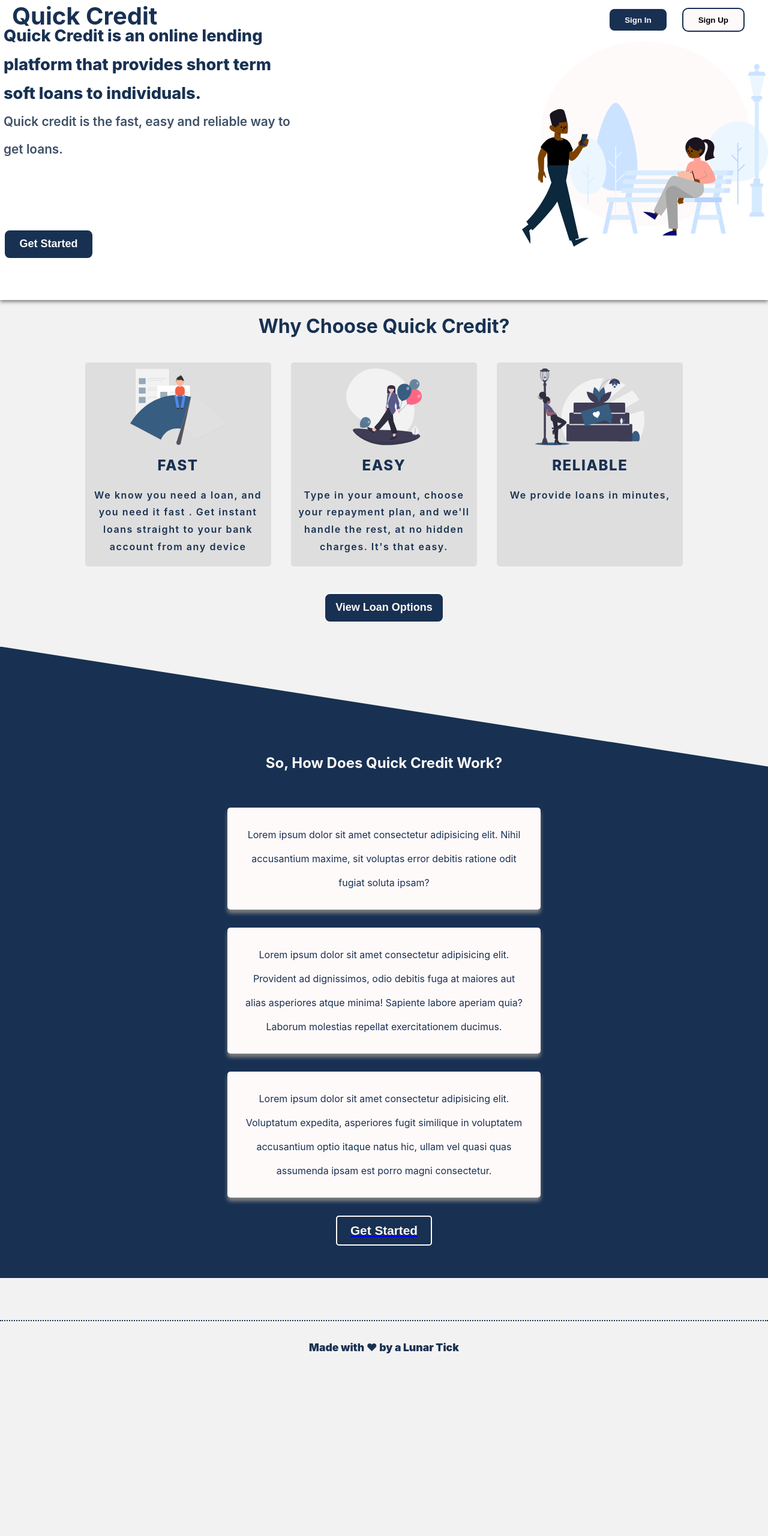
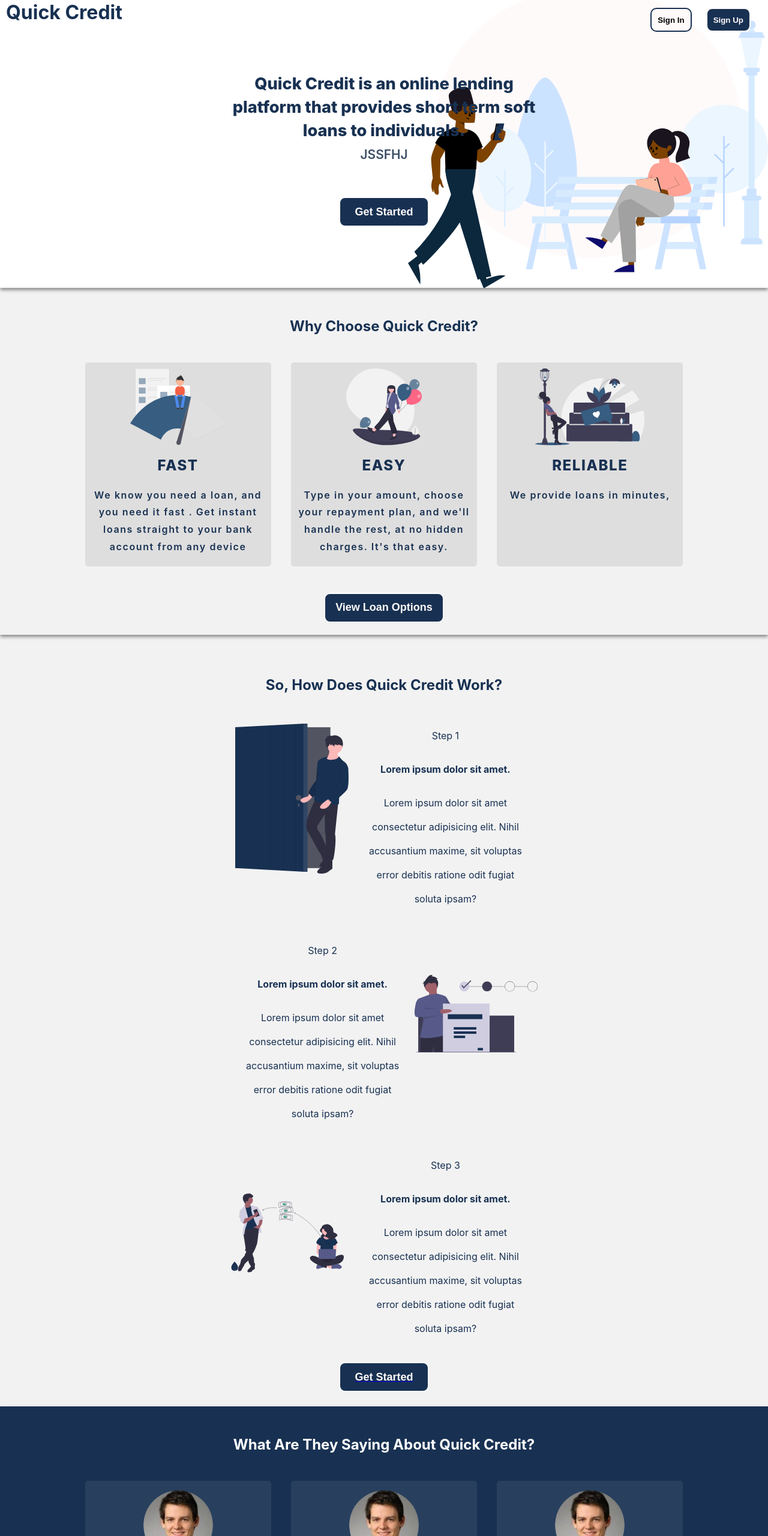
Before and after one commit to THEmmanuel/Quick-Credit, a website: page UI/index.html in a window 1280 px wide. Shown: the part 20-2580 px from the top of the page at 60% size. Before the commit the page ends 2302 px from the top, so only its background shows below. Drawn offline with Linux system fonts and the light colour scheme.

Commit message:
redesigned some elements in the pages

```diff
--- /dev/null
+++ b/UI/css/apply.css
@@ -0,0 +1,130 @@
+/* Color Theme Swatches in Hex */
+.Bloggy-Gradient-Blues-1-hex {
+    color: #E1E6FA;
+}
+
+.Bloggy-Gradient-Blues-2-hex {
+    color: #C4D7ED;
+}
+
+.Bloggy-Gradient-Blues-3-hex {
+    color: #ABC8E2;
+}
+
+.Bloggy-Gradient-Blues-4-hex {
+    color: #375D81;
+}
+
+.Bloggy-Gradient-Blues-5-hex {
+    color: #183152;
+}
+
+
+body {
+    margin: 2px;
+    background-color: #F5F5F5;
+    line-height: 1.8em;
+    color: #000;
+    font-family: -apple-system, BlinkMacSystemFont, 'Segoe UI', Roboto, Oxygen, Ubuntu, Cantarell, 'Open Sans', 'Helvetica Neue', sans-serif;
+}
+
+nav {
+    display: flex;
+    /* margin:0 20px; */
+    padding: 0 10px;
+}
+
+.main_logo {
+    font-size: 2em;
+    color: #183152;
+}
+
+ul {
+    display: flex;
+    overflow: hidden;
+    list-style: none;
+    font-size: 1.5em;
+    margin-left: auto;
+}
+
+li {
+    font-size: 0.7em;
+    padding: 5px;
+    margin-right: 14px;
+    text-decoration: none;
+    text-align: center;
+    text-transform: uppercase;
+
+    /* margin: 5px; */
+}
+
+li .nav_btn {
+    border: solid 2px #183152;
+    font-weight: 600;
+    height: 40px;
+    overflow: hidden;
+    justify-content: center;
+    background: #FFFAFA;
+    padding: 10px;
+    margin-top: 4px;
+    border-radius: 10px;
+}
+
+.primary_cta_btn {
+    margin-top: 1rem;
+    width: 150px;
+    height: 50px;
+    border: 2px solid #FFF;
+    background-color: #183152;
+    border-radius: 10px;
+    color: #FFFAFA;
+    font-size: large;
+    font-weight: 700;
+    transition: all 0.5s;
+    cursor: pointer;
+    overflow: hidden;
+}
+
+.primary_cta_btn:hover {
+    border: 2px solid #183152;
+    background-color: #FFFAFA;
+    color: #183152;
+    /* text-shadow: 0px 0px 6px rgba(255, 255, 255, 1); */
+
+}
+
+input{
+    border-radius: 5px;
+    width: 320px;
+    height: 30px;
+    border: #183152 1px solid;
+}
+
+.main_text{
+    color: #183152;
+    font-weight: bolder;
+    font-size: 2.5rem;
+}
+
+.warning_text{
+    color: #B22222;
+}
+
+.main_question{
+    color: #183152;
+    font-size: 1.5rem;
+    font-weight: bold;
+}
+
+.description_icon{
+    background-color: #BEBEBE;
+    width: 50px;
+    height: 50px;
+    border-radius: 8px;
+    border: #707070 1px solid;
+}
+
+.loans_options{
+    margin: auto;
+    display: block;
+}
--- a/UI/css/dasboard.css
+++ /dev/null
@@ -1,85 +0,0 @@
-/* Color Theme Swatches in Hex */
-.Bloggy-Gradient-Blues-1-hex {
-    color: #E1E6FA;
-}
-
-.Bloggy-Gradient-Blues-2-hex {
-    color: #C4D7ED;
-}
-
-.Bloggy-Gradient-Blues-3-hex {
-    color: #ABC8E2;
-}
-
-.Bloggy-Gradient-Blues-4-hex {
-    color: #375D81;
-}
-
-.Bloggy-Gradient-Blues-5-hex {
-    color: #183152;
-}
-
-
-body {
-    margin: 2px;
-    background-color: #E1E6FA;
-    line-height: 1.8em;
-    color: #FFFAFA;
-    font-family: -apple-system, BlinkMacSystemFont, 'Segoe UI', Roboto, Oxygen, Ubuntu, Cantarell, 'Open Sans', 'Helvetica Neue', sans-serif;
-}
-
-.nav_bar_side {
-    /* display: none; */
-    height: 100vh;
-    width: 220px;
-    z-index: 1;
-    position: fixed;
-    top: 0;
-    left: 0;
-    /* overflow-x: hidden; */
-    background: #183152;
-    color: #FFFAFA;
-    /* padding-left: 0; */
-    padding: 6px;
-    box-shadow: 0px 6px 6px #0A1D36;
-    border-radius: 0 4px 4px 0;
-}
-
-.nav_bar_btn {
-    width: 100%;
-    height: 35px;
-    border: none;
-    margin-bottom: 10px;
-    display: block;
-    color: #FFFAFA;
-    background: #183152;
-}
-
-.nav_bar_btn:hover {
-    background-color: #375D81;
-    border-radius: 2px;
-    border: none;
-}
-
-.nav_bar_btn:focus {
-    background-color: #001D42;
-    border-radius: 2px;
-    border: none;
-}
-
-.nav_bar_side ul {
-    padding: 0;
-    margin: 0;
-    width: 100%;
-}
-
-.nav_bar_side h1 {
-    text-align: center;
-    padding-bottom: 20px;
-    border-bottom: #375D81 2px solid;
-}
-
-.loans_options {
-    margin-left: 220px;
-    padding: 20px 30px;
-}
--- a/UI/css/index.css
+++ b/UI/css/index.css
@@ -28,12 +28,12 @@ body {
 }
 
 header {
-    height: 65vh;
+    height: 500px;
     background: #FFF;
     background-image: url(../img/bg_image.svg);
     /* background-attachment:  */
     background-repeat: no-repeat;
-    background-size: 32%;
+    background-size: 600px;
     background-position: right;
     /* padding: 5px; */
     box-shadow: 0px 3px 6px #808080;
@@ -43,14 +43,16 @@ header {
     font-weight: bolder;
 }
 
+
+
 nav {
     display: flex;
     /* margin:0 20px; */
-    padding: 0 20px;
+    padding: 0 10px;
 }
 
 .main_logo {
-    font-size: 40px;
+    font-size: 2em;
     color: #183152;
 }
 
@@ -80,27 +82,28 @@ li .nav_btn {
     overflow: hidden;
     justify-content: center;
     background: #FFFAFA;
-    padding: 10px 25px;
+    padding: 10px;
     margin-top: 4px;
     border-radius: 10px;
 }
 
-li .sign_up {
+li .sign_in {
     background: #183152;
     color: #FFFAFA;
     border: solid 2px #FFFAFA;
 }
 
 .heading_block {
-    width: 500px;
-    position: absolute;
-    top: 30%;
-    left: 20%;
-    transform: translate(-50%, -50%);
-    text-align: left;
-    line-height: 2.8em;
+    width: 40%;
+    /* position: absolute; */
+    /* top: 30%; */
+    /* left: 20%; */
+    /* transform: translate(-50%, -50%); */
+    text-align: center;
+    margin: auto;
+    line-height: 2.2em;
     font-weight: 300;
-    margin-top: 15px;
+    margin-top: 40px;
 }
 
 .heading_text_primary {
@@ -117,7 +120,7 @@ li .sign_up {
 }
 
 .primary_cta_btn {
-    margin-top: 4rem;
+    margin-top: 1rem;
     width: 150px;
     height: 50px;
     border: 2px solid #FFF;
@@ -141,7 +144,12 @@ li .sign_up {
 
 /* main {} */
 
-.section_text {
+.container{
+    box-shadow: 0px 3px 6px #808080;
+    padding: 20px;
+}
+
+.section_heading {
     color: #183152;
     text-transform: capitalize;
     margin: auto;
@@ -152,10 +160,10 @@ li .sign_up {
 }
 
 .steps_text {
-    color: #FFFAFA;
+    color: #183152;
 }
 
-.section_features {
+.card_container {
     background: #F2F2F2;
     display: grid;
     grid-template-columns: repeat(auto-fill, minmax(300px, 1fr));
@@ -165,9 +173,11 @@ li .sign_up {
     justify-content: center;
     max-width: 1020px;
     margin: auto;
+    /* box-shadow: 0px 3px 6px #808080; */
+
 }
 
-.features_card {
+.card {
     background-color: #DEDEDE;
     /* clip-path: circle(25% at 0 0); */
     width: 290px;
@@ -196,7 +206,7 @@ li .sign_up {
     overflow: hidden;
 }
 
-.features_picture {
+.card_picture {
     width: 100%;
     height: 40%;
     /* clip-path: polygon(0 0, 100% 0, 100% 75vh, 0 100%); */
@@ -230,18 +240,15 @@ li .sign_up {
     margin: auto;
 }
 
+
+/* Steps */
 .steps_container {
-    margin: 40px auto;
+    margin: 20px auto;
     justify-content: center;
-    flex-wrap: wrap;
-    background-color: #183152;
-    padding: 50px;
-    -webkit-clip-path: polygon(0 0, 100% 25px, 100% 100%, 0% 100%);
-    clip-path: polygon(0 0, 100% 200px, 100% 100%, 0% 100%);
 }
 
 .steps_main {
-    margin-top: 100px;
+    margin-top: 20px;
 }
 
 .steps_info {
@@ -249,40 +256,95 @@ li .sign_up {
 }
 
 .steps_card {
-    margin: 30px auto;
+    margin: 10px auto;
     color: #183152;
-    box-shadow: 0px 6px 6px #808080;
-    background: #FFFAFA;
+    /* box-shadow: 0px 6px 6px #808080; */
+    /* background: #FFFAFA; */
     /* display:flex; */
     width: 40%;
     padding: 30px;
     text-align: center;
-    justify-content: center;
-    padding: 25px;
+    /* justify-content: center; */
+    padding: 10px;
     line-height: 2.5rem;
     border-radius: 5px;
+    display: flex;
 }
 
 .steps_info button {
     display: block;
-    border: solid 2px #FFFAFA;
-    color: #FFFAFA;
-    background-color: #183152;
-    border-radius: 5px;
-    width: 160px;
-    height: 50px;
     cursor: pointer;
     margin: 4px auto;
-    font-size: 1.3em;
-    transition: all 0.5s;
-    font-weight: 800;
-    text-decoration: none;
 }
 
 .steps_info button:hover {
     background: #FFFAFA;
     color: #183152;
 }
+
+.steps_picture{
+    width: 40%;
+    height: 250px;
+}
+
+
+.steps_register .steps_picture{
+    background: url(../img/undraw_Login.svg);
+    background-size: contain;
+    background-repeat: no-repeat;
+    background-position: center;
+}
+
+.steps_login .steps_picture{
+    background: url(../img/undraw_fill_forms.svg);
+    background-size: contain;
+    background-repeat: no-repeat;
+    background-position: center;
+}
+
+
+.steps_request .steps_picture{
+    background: url(../img/undraw_transfer_money.svg);
+    background-size: contain;
+    background-repeat: no-repeat;
+    background-position: center;
+}
+
+.steps_text {
+    width: 50%;
+    text-align: center;
+    margin: auto;
+}
+
+/* Reviews */
+.reviews_container{
+    background-color: #183152;
+}
+
+.reviews_container .section_heading{
+    color: #FFF;
+}
+
+.reviews_container .card_container {
+    background-color: #183152;
+}
+
+.reviews_container .card{
+    background-color: #283F5E;
+    color: #FFF;
+}
+
+.user_picture{
+    background: url(../img/Userpic.png);
+    margin: auto;
+    border-radius: 50%;
+    width: 40%;
+    background-size: contain;
+    background-repeat: no-repeat;
+    background-position: center;
+}
+
+/* Footer */
 
 footer {
     border-top: #183152 2px dotted;
@@ -300,3 +362,46 @@ footer span {
     font-weight: 900;
     font-size: 1.1rem;
 }
+
+
+@media(max-width: 480px){
+    .heading_block{
+        width: 70%;
+        line-height: 1.8em;
+    }
+
+    .section_heading{
+        width: 250px;
+        margin: auto;
+        display: block;
+    }
+
+    header{
+        background-size: 350px;
+        background-position: center;
+    }
+
+    nav{
+        margin: 5px auto;
+    }
+
+    .main_logo{
+        font-size: 1.5em;
+    }
+
+    .steps_card{
+        display: block;
+        width: 80%;
+    }
+
+    .steps_picture{
+        width: 80%;
+        margin: auto;
+
+    }
+
+    .steps_text{
+        width: 100%;
+        margin: 0 10px;
+    }
+}
--- a/UI/css/style.css
+++ b/UI/css/style.css
@@ -8,8 +8,8 @@
 
 
 body {
-    background: rgb(225,230,250);
-    background: linear-gradient(90deg, rgba(225,230,250,1) 34%, rgba(196,215,237,1) 61%, rgba(55,93,129,1) 100%);
+    background: #FFF;
+    /* background: linear-gradient(90deg, rgba(225,230,250,1) 34%, rgba(196,215,237,1) 61%, rgba(55,93,129,1) 100%); */
     font-family: -apple-system, BlinkMacSystemFont, 'Segoe UI', Roboto, Oxygen, Ubuntu, Cantarell, 'Open Sans', 'Helvetica Neue', sans-serif;
     color: #fff;
 }
@@ -27,14 +27,12 @@ h1{
 
 form {
     color: #183152;
-    background-color: #fffafa;
+    background-color: #DEDEDE;
     width: 35%;
     height: 50%;
     max-width: 400px;
     padding: 15px;
     text-align: center;
-    box-shadow: 0px 6px 6px #808080;
-    border-radius: 5px;
     justify-content: center;
 }
 
@@ -46,11 +44,11 @@ form {
 
 input {
     padding: 5px;
-    border: none;
+    border: 1px solid #183152 ;
     border-radius: 5px;
     width: 100%;
     height: 22px;
-    background-color: #E1E6FA;
+    background-color: #FFF;
     margin: 5px auto;
     font-size: 1.5em;
     color: #000;
@@ -65,21 +63,24 @@ label {
 }
 
 button {
-    border: none;
     color: #fff;
     background-color: #183152;
-    border-radius: 5px;
+    font-weight: bold;
     width: 120px;
     height: 50px;
     cursor: pointer;
     margin: 15px auto;
     font-size: 1.3em;
-    transition: all 0.5s
+    transition: all 0.5s;
+    border-radius: 10px;
+    overflow: hidden;
+    border: none;
 }
 
 button:hover{
-    transform : translateY(-0.3rem);
-    box-shadow: 0px 10px 6px #0E1C2E;
+    border: 2px solid #183152;
+    background-color: #FFFAFA;
+    color: #183152;
 }
 
 @media (max-width: 850px) {
--- a/UI/index.html
+++ b/UI/index.html
@@ -31,8 +31,8 @@
                     soft loans to individuals.
                 </span>
                 <br>
-                <span class="heading_text_secondary">
-                    Quick credit is the fast, easy and reliable way to get loans.
+                <span class="heading_text_secondary typewrite" data-period="2000">
+                        JSSFHJ
                 </span>
             </div>
             <br>
@@ -47,14 +47,14 @@
 
     <!-- Main Content -->
     <main>
-        <div>
+
+        <section class="features_container container">
             <span>
-                <h1 class="reason_text section_text">Why Choose Quick Credit?</h1>
+                <h1 class="reason_text section_heading">Why Choose Quick Credit?</h1>
             </span>
-            <div>
-                <section class="section_features">
-                    <div class="features_card fast_card">
-                        <div class="features_picture">
+            <div class="section_features card_container">
+                <div class="features_card fast_card card">
+                    <div class="features_picture card_picture">
                     </div>
 
                     <h1>Fast</h1>
@@ -64,8 +64,8 @@
                     </span>
                 </div>
 
-                    <div class="features_card easy_card">
-                        <div class="features_picture">
+                <div class="features_card easy_card card">
+                    <div class="features_picture card_picture">
                     </div>
 
                     <h1>Easy</h1>
@@ -75,20 +75,20 @@
                     </span>
                 </div>
 
-                    <div class="features_card reliable_card">
-                        <div class="features_picture">
+                <div class="features_card reliable_card card">
+                    <div class="features_picture card_picture">
                     </div>
                     <h1>Reliable</h1>
                     <span class="features_description">
                         We provide loans in minutes,
                     </span>
                 </div>
-                </section>
+            </div>
             <br>
             <button class="loan_option_btn primary_cta_btn">
                 View Loan Options
             </button>
-            </div>
+        </section>
 
 
 
@@ -96,28 +96,109 @@
             <div class="steps_info">
                 <div class="steps_main">
                     <!-- <span>Wondering how to get started?</span> -->
-                        <h1 class="steps_text section_text">So, How Does Quick Credit Work?</h1>
+                    <h1 class="section_heading">So, How Does Quick Credit Work?</h1>
                     <div class="steps_card steps_register">
-                            Lorem ipsum dolor sit amet consectetur adipisicing elit. Nihil accusantium maxime, sit
+                        <div class="steps_picture">
+                            <!-- Steps svg -->
+                        </div>
+
+                        <div class="steps_text">
+                            <span>Step 1</span>
+                            <p>
+                                <span class="bold">Lorem ipsum dolor sit amet.</span class="steps_description">
+                                <p>
+                                    Lorem ipsum dolor sit amet consectetur adipisicing elit. Nihil accusantium maxime,
+                                    sit
                                     voluptas error debitis ratione odit fugiat soluta ipsam?
+                        </div>
                     </div>
 
                     <div class="steps_card steps_login">
-                            Lorem ipsum dolor sit amet consectetur adipisicing elit. Provident ad dignissimos, odio
-                            debitis fuga at maiores aut alias asperiores atque minima! Sapiente labore aperiam quia?
-                            Laborum molestias repellat exercitationem ducimus.
+
+                        <div class="steps_text">
+                            <span>Step 2</span>
+                            <p>
+                                <span class="bold">Lorem ipsum dolor sit amet.</span>
+                                <p>
+                                    <span class="steps_description">
+                                        Lorem ipsum dolor sit amet consectetur adipisicing elit. Nihil accusantium
+                                        maxime,
+                                        sit
+                                        voluptas error debitis ratione odit fugiat soluta ipsam?
+                                    </span>
+                        </div>
+                        <div class="steps_picture">
+                            <!-- Steps svg -->
+                        </div>
                     </div>
 
                     <div class="steps_card steps_request">
-                            Lorem ipsum dolor sit amet consectetur adipisicing elit. Voluptatum expedita, asperiores
-                            fugit similique in voluptatem accusantium optio itaque natus hic, ullam vel quasi quas
-                            assumenda ipsam est porro magni consectetur.
+                        <div class="steps_picture">
+                            <!-- Steps svg -->
+                        </div>
+
+                        <div class="steps_text">
+                            <span>Step 3</span>
+                            <p>
+                                <span class="bold">Lorem ipsum dolor sit amet.</span>
+                                <p>
+                                    <span class="steps_description">
+                                        Lorem ipsum dolor sit amet consectetur adipisicing elit. Nihil accusantium
+                                        maxime,
+                                        sit
+                                        voluptas error debitis ratione odit fugiat soluta ipsam?
+                                    </span>
                         </div>
                     </div>
+
+                </div>
                 <a href="sign_up.html">
-                        <button class="primary_btn">Get Started</button>
+                    <button class="primary_cta_btn">Get Started</button>
                 </a>
             </div>
+        </section>
+
+        <section class="reviews_container container">
+            <h1 class="section_heading">What are they saying about Quick Credit?</h1>
+            <div class="card_container">
+                <div class="card">
+                    <div class="user_picture card_picture">
+                    </div>
+
+                    <h1>Oscar Wilde</h1>
+                    <span class="features_description">
+                        Some Cheesy text about how awesome quick credit is.
+                    </span>
+
+                </div>
+
+                <div class="card">
+                    <div class="user_picture card_picture">
+                    </div>
+
+                    <h1>Freddie Mercury</h1>
+                    <span class="features_description">
+                        Some Cheesy text about how awesome quick credit is.
+                    </span>
+                </div>
+
+                <div class="card">
+                    <div class="user_picture card_picture">
+                    </div>
+
+                    <h1>Tony Stark</h1>
+                    <span class="features_description">
+                        Some Cheesy text about how awesome quick credit is.
+                    </span>
+                </div>
+
+                <!-- <span>What are you waiting for?</span> -->
+            </div>
+
+            <button class="loan_option_btn primary_cta_btn">
+                Get Started
+            </button>
+
         </section>
     </main>
 
```
Also changed, not shown: UI/apply.html (added, +64 -0 lines), UI/dashboard.html (deleted, +0 -81 lines), UI/img/Userpic.png (added), UI/img/undraw_Login.svg (added), UI/img/undraw_fill_forms.svg (added), UI/img/undraw_online_transactions.svg (added), UI/img/undraw_transfer_money.svg (added). Lines whose indentation alone changed are shown as unchanged.
